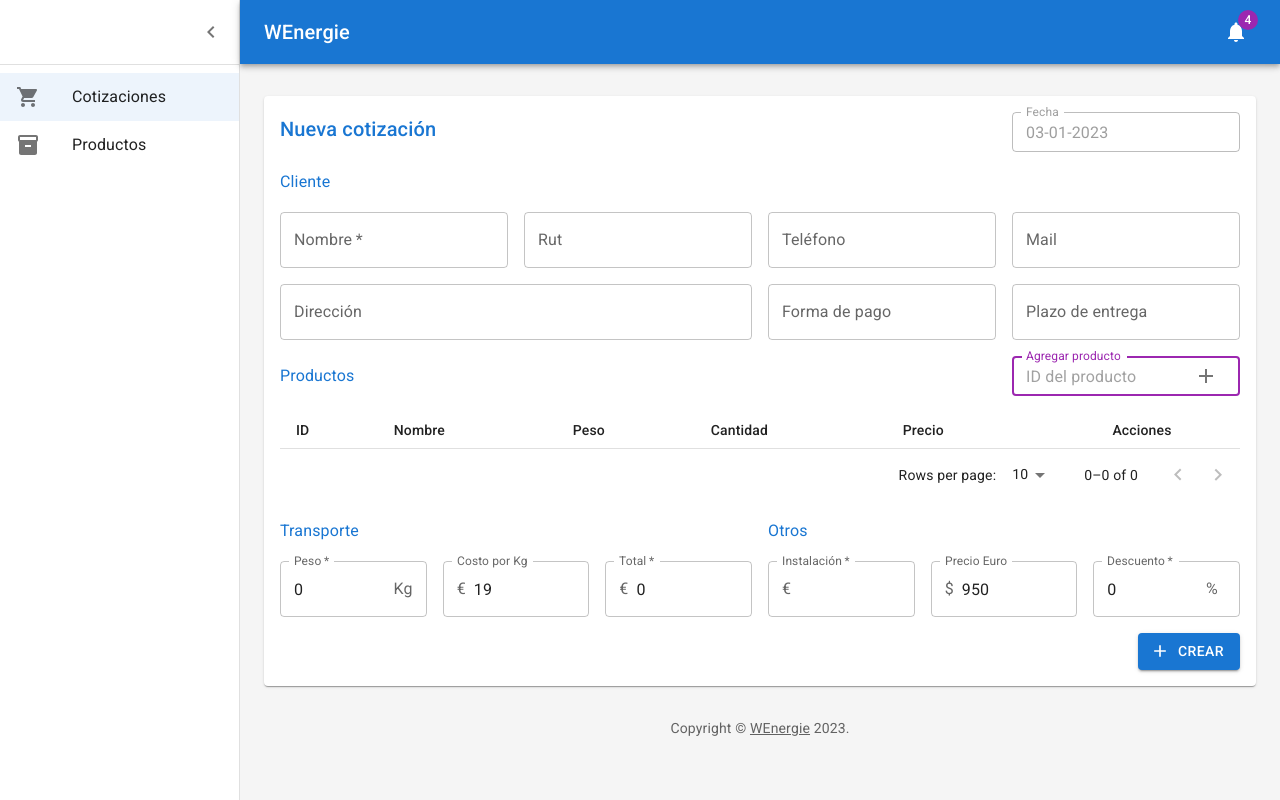
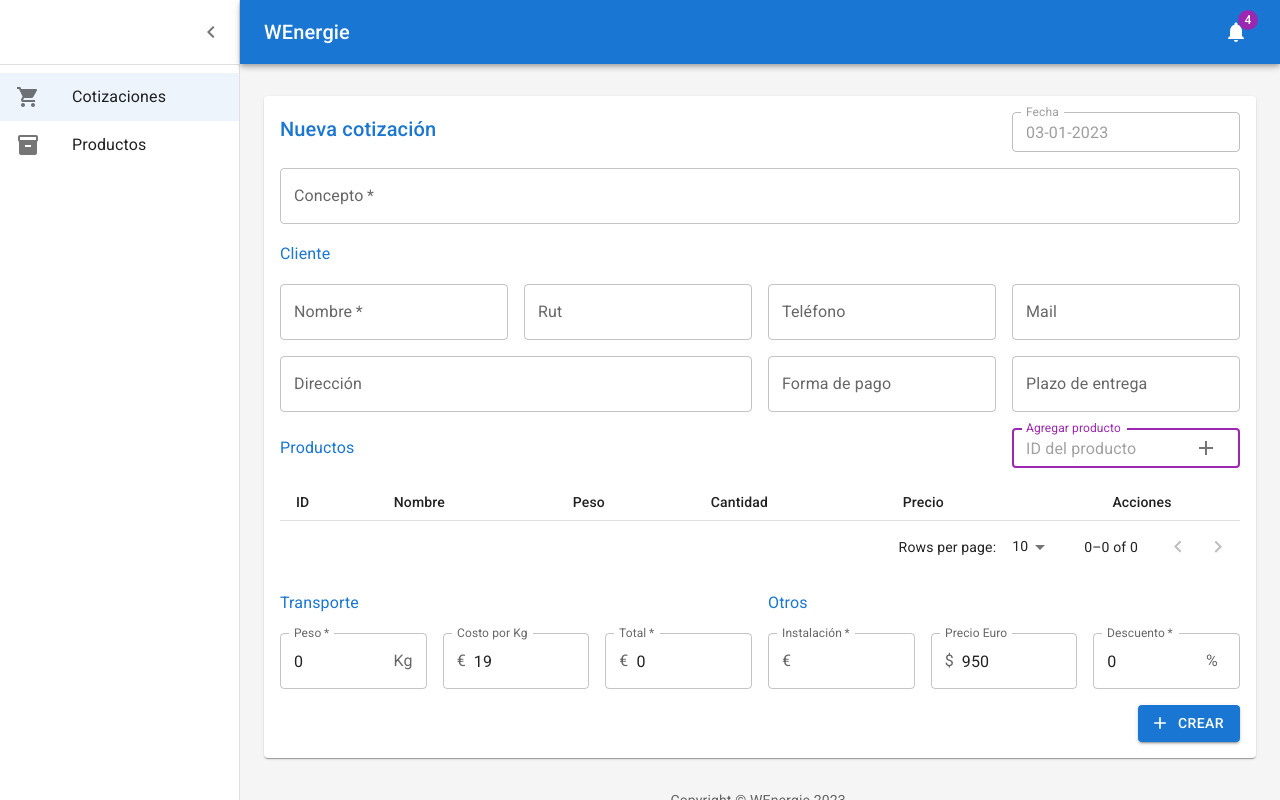
Before and after one commit to NachoCasta/WEnergie, a React (Create React App) app in the folder w-energie/: page /cotizaciones/nueva in a window 1280 px wide. Built offline with nearby package versions, Linux system fonts and the light colour scheme; what @react-pdf/renderer would draw is missing.

Commit message:
[quotes] Add concept field

```diff
--- a/w-energie/src/components/Quotes/NewQuote.tsx
+++ b/w-energie/src/components/Quotes/NewQuote.tsx
@@ -72,6 +72,7 @@ export default function NewQuote() {
       mail: data.get("mail") as string,
     };
     const quote = {
+      concept: data.get("concept") as string,
       client,
       products,
       date: Timestamp.now(),
@@ -100,6 +101,7 @@ export default function NewQuote() {
         >
           <Grid container spacing={2}>
             <FormHeader />
+            <General />
             <Client />
             <Products
               products={products}
@@ -149,6 +151,21 @@ function FormHeader() {
         />
       </Grid>
     </>
+  );
+}
+
+function General() {
+  const initialValues = useInitialValues();
+  return (
+    <Grid item lg={12}>
+      <TextField
+        name="concept"
+        label="Concepto"
+        required
+        fullWidth
+        defaultValue={initialValues.concept}
+      />
+    </Grid>
   );
 }
 
@@ -441,6 +458,7 @@ function Others() {
 }
 
 type Values = {
+  concept: string | null;
   name: string | null;
   rut: string | null;
   phone: string | null;
@@ -467,6 +485,7 @@ function useInitialValues(): Values {
     );
   }
   const values = {
+    concept: params.get("concept"),
     name: params.get("name"),
     rut: params.get("rut"),
     phone: params.get("phone"),
--- a/w-energie/src/components/Quotes/Quote.tsx
+++ b/w-energie/src/components/Quotes/Quote.tsx
@@ -17,6 +17,7 @@ import TableRow from "@mui/material/TableRow";
 import LocalShippingIcon from "@mui/icons-material/LocalShipping";
 import AccountBoxIcon from "@mui/icons-material/AccountBox";
 import CalendarTodayIcon from "@mui/icons-material/CalendarToday";
+import AssignmentIcon from "@mui/icons-material/Assignment";
 import CopyAllIcon from "@mui/icons-material/CopyAll";
 import PictureAsPdfIcon from "@mui/icons-material/PictureAsPdf";
 import DeleteIcon from "@mui/icons-material/Delete";
@@ -62,6 +63,7 @@ function Info({ quote }: InfoProps) {
       text: quote.date.toDate().toLocaleDateString("es-CL"),
       icon: <CalendarTodayIcon />,
     },
+    { text: quote.concept, icon: <AssignmentIcon /> },
     { text: client.name, icon: <PersonIcon /> },
     { text: client.rut, icon: <AccountBoxIcon /> },
     { text: client.phone, icon: <PhoneIcon /> },
@@ -100,6 +102,7 @@ function Actions({ quote }: ActionsProps) {
   const handleTemplate = () => {
     const { client } = quote;
     const params = new URLSearchParams({
+      concept: quote.concept ?? "",
       name: client.name,
       rut: client.rut,
       phone: client.phone,
--- a/w-energie/src/components/Quotes/Quotes.tsx
+++ b/w-energie/src/components/Quotes/Quotes.tsx
@@ -111,7 +111,7 @@ export default function Quotes() {
                   <TableRow>
                     <TableCell>#</TableCell>
                     <TableCell>Cliente</TableCell>
-                    <TableCell>Producto</TableCell>
+                    <TableCell>Concepto</TableCell>
                     <TableCell align="right">Precio Total</TableCell>
                     <TableCell align="center">Acciones</TableCell>
                   </TableRow>
@@ -153,7 +153,7 @@ function QuoteRow({ quote }: QuoteRowProps) {
     <TableRow>
       <TableCell>{quote.id}</TableCell>
       <TableCell>{quote.client.name}</TableCell>
-      <TableCell>{getMainProductName(quote)}</TableCell>
+      <TableCell>{quote.concept ?? getMainProductName(quote)}</TableCell>
       <TableCell align="right">
         {formatClp(getTotalPrice(quote) * quote.euroToClp)}
       </TableCell>
--- a/w-energie/src/database/quotes/quoteCollection.ts
+++ b/w-energie/src/database/quotes/quoteCollection.ts
@@ -13,6 +13,7 @@ export interface QuoteProduct extends Product {
 }
 
 export interface QuoteData {
+  concept?: string;
   client: {
     name: string;
     rut: string;
--- a/w-energie/src/hooks/useQuotePdf.tsx
+++ b/w-energie/src/hooks/useQuotePdf.tsx
@@ -28,5 +28,10 @@ function getPdfName(quote: Quote): string {
   const month = new Intl.DateTimeFormat("en-US", { month: "2-digit" }).format(
     quote.date.toDate()
   );
-  return `${quote.id}-${month} PRESUPUESTO ${quote.client.name}`;
+  const elements = [`${quote.id}-${month}`, "PRESUPUESTO"];
+  if (quote.concept != null) {
+    elements.push(quote.concept);
+  }
+  elements.push(quote.client.name);
+  return elements.join(" ");
 }
```
